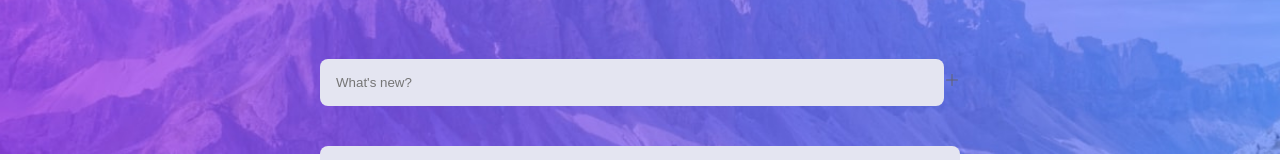
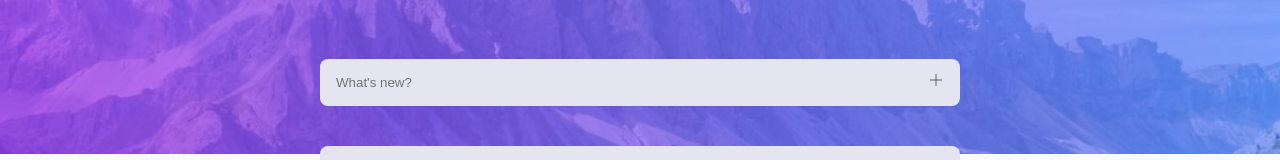
Before and after one commit to KarineBrandelli/to-do-react, a React (Vite) app: page / in a window 1280 px wide. Shown: the part 166-326 px from the top of the page. Built offline with nearby package versions, Linux system fonts and the light colour scheme.

Commit message:
build: replace classes name

```diff
--- a/src/components/NewTask/NewTask.css
+++ b/src/components/NewTask/NewTask.css
@@ -11,9 +11,8 @@
   border-radius: .5rem;
 }
 
-.ph-plus {
+.plus-component {
   margin-left: -2rem;
-  cursor: pointer;
 }
 
 .todo-list {
@@ -44,8 +43,9 @@
   padding-right: 1rem;
 }
 
-.ph-x,
-.ph-circle,
+.plus-component,
+.x-component,
+.todo-task,
 .clear {
   cursor: pointer;
 }
```
